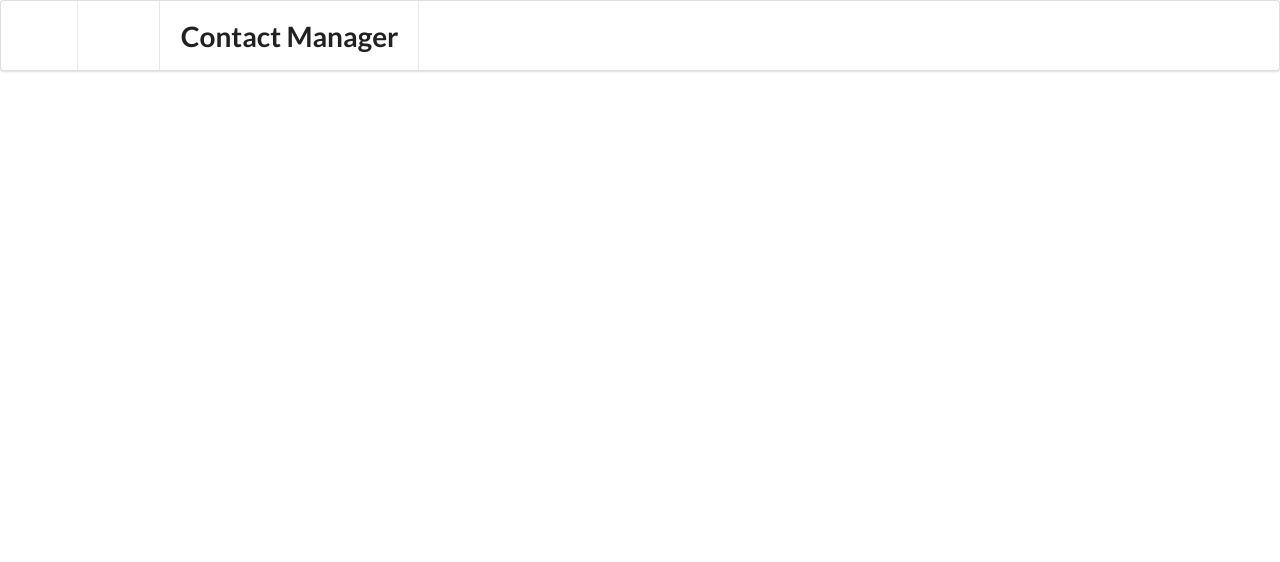
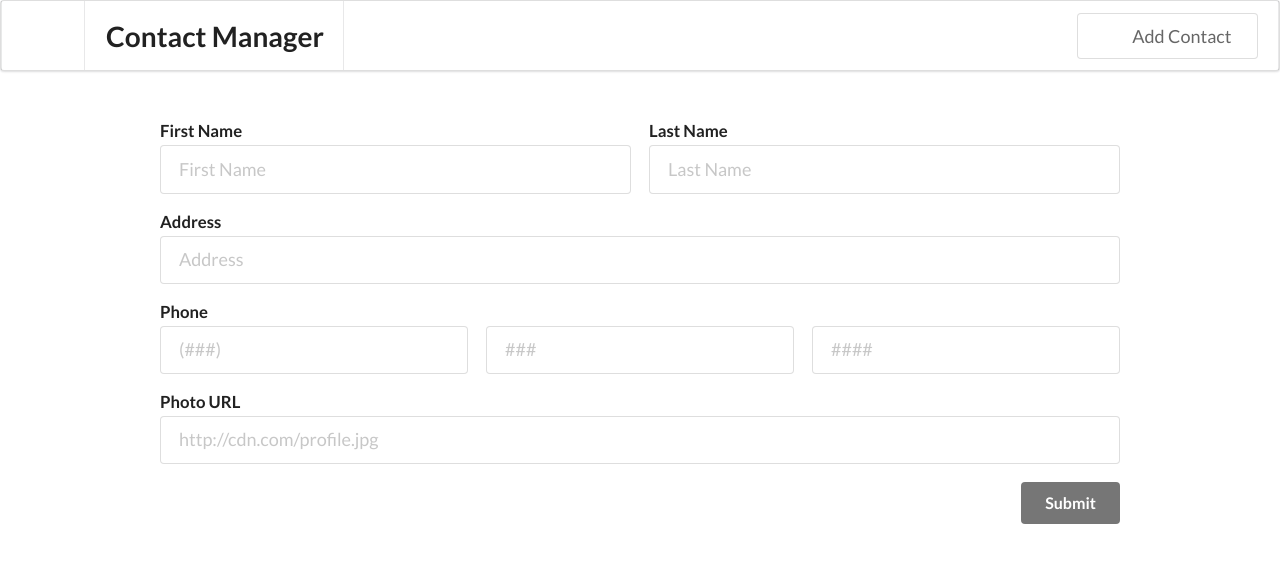
Before and after one commit to azhar1038/Contact-Manager-Angular, an Angular app in the folder client/: page /new in a window 1280 px wide. Before the commit this address led to /. Shown: the top 562 px of the page. Built offline with nearby package versions, Linux system fonts and the light colour scheme; a web font is replaced by a local one.

Commit message:
completed add-contact component

```diff
--- a/client/angular.json
+++ b/client/angular.json
@@ -28,7 +28,8 @@
             "aot": true,
             "assets": [
               "src/favicon.ico",
-              "src/assets"
+              "src/assets",
+              "src/assets/themes/default/assets"
             ],
             "styles": [
               "src/styles.scss",
@@ -93,7 +94,8 @@
             "karmaConfig": "karma.conf.js",
             "assets": [
               "src/favicon.ico",
-              "src/assets"
+              "src/assets",
+              "src/assets/themes/default/assets"
             ],
             "styles": [
               "src/styles.scss",
--- a/client/src/app/add-contact/add-contact.component.html
+++ b/client/src/app/add-contact/add-contact.component.html
@@ -1 +1,47 @@
-<p>add-contact works!</p>
+<div class="add-form-container">
+    <div class="ui icon message" *ngIf="newContact">
+        <i class="notched check green icon"></i>
+        <i class="close icon" (click)="newContact = null"></i>
+        <div class="content">
+            <div class="header">
+                New Contact added!
+            </div>
+            <p>Name: {{newContact.name}}</p>
+        </div>
+    </div>
+    <form class="ui big form" #contactForm="ngForm" (submit)="onSubmit(contactForm)" [class.loading]="loading">
+        <div class="fields">
+            <div class="eight wide field">
+                <label>First Name</label>
+                <input type="text" name="firstName" placeholder="First Name" ngModel>
+            </div>
+            <div class="eight wide field">
+                <label>Last Name</label>
+                <input type="text" name="lastName" placeholder="Last Name" ngModel>
+            </div>
+        </div>
+        <div class="field">
+            <label>Address</label>
+            <input type="text" name="address" placeholder="Address" ngModel>
+        </div>
+        <div class="equal width fields">
+            <div class="field">
+                <label>Phone</label>
+                <input type="text" name="areaCode" maxlength="5" placeholder="(###)" ngModel>
+            </div>
+            <div class="field">
+                <label>&nbsp;</label>
+                <input type="text" name="prefix" maxlength="3" placeholder="###" ngModel>
+            </div>
+            <div class="field">
+                <label>&nbsp;</label>
+                <input type="text" name="lineNumber" maxlength="4" placeholder="####" ngModel>
+            </div>
+        </div>
+        <div class="field">
+            <label>Photo URL</label>
+            <input type="text" name="photo" placeholder="http://cdn.com/profile.jpg" ngModel>
+        </div>
+        <button type="submit" class="ui submit large grey button right floated">Submit</button>
+    </form>
+</div>
--- a/client/src/app/add-contact/add-contact.component.scss
+++ b/client/src/app/add-contact/add-contact.component.scss
@@ -0,0 +1,4 @@
+.add-form-container{
+    max-width: 960px;
+    margin: 50px auto;
+}
--- a/client/src/app/add-contact/add-contact.component.ts
+++ b/client/src/app/add-contact/add-contact.component.ts
@@ -1,4 +1,7 @@
 import { Component, OnInit } from '@angular/core';
+import { HttpClient, HttpRequest, HttpHeaders } from '@angular/common/http';
+import { Contact } from '../models/contact';
+import { NgForm } from '@angular/forms';
 
 @Component({
   selector: 'app-add-contact',
@@ -6,10 +9,34 @@ import { Component, OnInit } from '@angular/core';
   styleUrls: ['./add-contact.component.scss']
 })
 export class AddContactComponent implements OnInit {
+  loading: boolean = false;
+  newContact: Contact|null = null;
 
-  constructor() { }
+  constructor(public http: HttpClient) { }
 
   ngOnInit(): void {
   }
 
+  onSubmit(form: NgForm){
+    this.loading = true;
+    const formValues = Object.assign({}, form.value);
+    const contact: Contact = {
+      name: `${formValues.firstName} ${formValues.lastName}`,
+      address: formValues.address,
+      phone: `${formValues.areaCode} ${formValues.prefix}-${formValues.lineNumber}`,
+      photoUrl: formValues.photo,
+    };
+
+    const header = new HttpHeaders();
+    header.append('Content-Type', 'application/json');
+
+    this.http.post<Contact>('/api/contacts', contact, {headers: header})
+      .subscribe(data=>{
+        form.reset();
+        this.loading = false;
+        console.log(data);
+        this.newContact = data;
+      });
+  }
+
 }
--- a/client/src/app/app-routing.module.ts
+++ b/client/src/app/app-routing.module.ts
@@ -1,6 +1,7 @@
 import { NgModule } from '@angular/core';
 import { RouterModule, Routes } from '@angular/router';
 import { ContactListComponent } from './contact-list/contact-list.component';
+import { AddContactComponent } from './add-contact/add-contact.component';
 
 const routes: Routes = [
   {
@@ -11,6 +12,10 @@ const routes: Routes = [
   {
     path: 'contacts',
     component: ContactListComponent
+  },
+  {
+    path: 'new',
+    component: AddContactComponent
   }
 ];
 
--- a/client/src/app/menu/menu.component.html
+++ b/client/src/app/menu/menu.component.html
@@ -1,10 +1,18 @@
 <div class="ui menu header">
     <div class="ui container">
         <div class="item">
-            <i class="icon users large blue"></i>
+            <a [routerLink]='["/contacts"]' aria-label="Contacts">
+                <i class="icon users large blue"></i>
+            </a>
         </div>
         <div class="header item">
             <h1>Contact Manager</h1>
         </div>
     </div>
+    <div class="item">
+        <button [routerLink]='["/new"]' class="ui basic button">
+            <i class="add user icon" aria-hidden="true"></i>
+            Add Contact
+        </button>
+    </div>
 </div>
```
